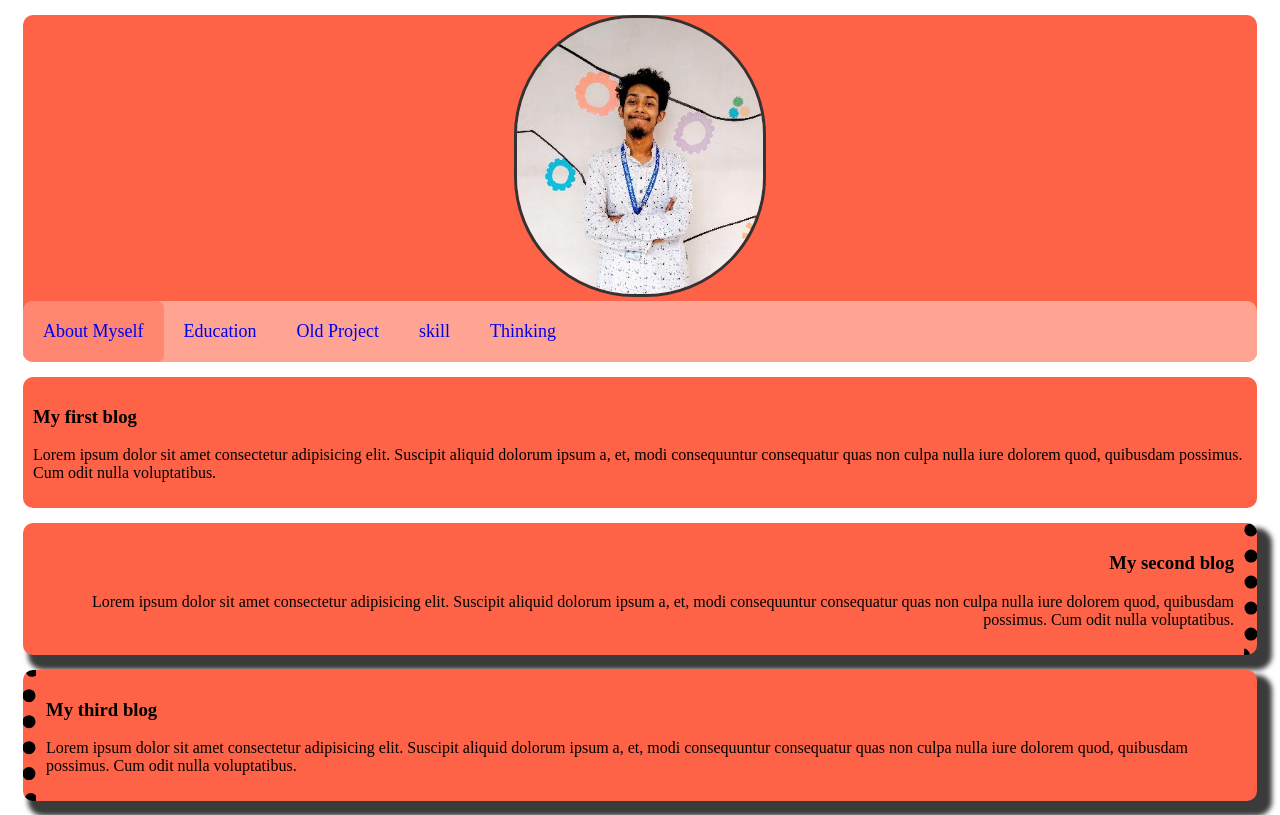
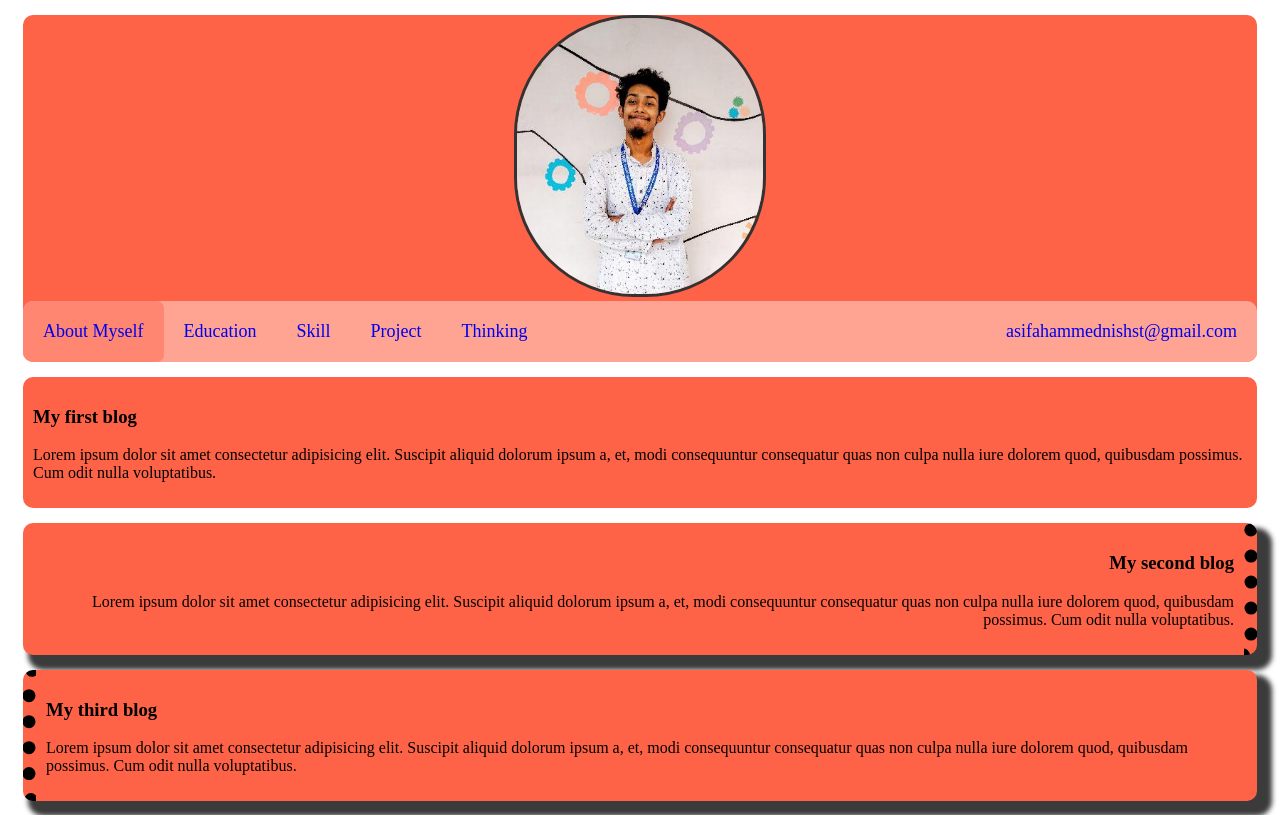
Before and after one commit to Asif3359/Asif3359, a plain HTML site: page index.html in a window 1280 px wide. Shown: the top 815 px of the page. Drawn offline with Linux system fonts and the light colour scheme.

Commit message:
add navigation email edit comment

```diff
--- a/index.html
+++ b/index.html
@@ -13,9 +13,11 @@
             <ul class="navul">
                 <li class="nav "> <a class="link active" href="#about">About Myself</a></li>
                 <li class="nav"> <a class="link" href="#about">Education</a></li>
-                <li class="nav"> <a class="link" href="#about">Old Project</a></li>
-                <li class="nav"> <a class="link" href="#about">skill</a></li>
+                <li class="nav"> <a class="link" href="#about">Skill</a></li>
+                <li class="nav"> <a class="link" href="#about">Project</a></li>
                 <li class="nav"> <a class="link" href="#about">Thinking</a></li>
+
+                <li class="nav email"> <a class="link email" href="mailto:asifahammednishst@gmail.com">asifahammednishst@gmail.com</a></li>
             </ul>
             <!-- <h2>Asif Ahammed </h2>
             <h3>asifahammednishst@gmail.com</h3> -->
--- a/styles/myblogstyle.css
+++ b/styles/myblogstyle.css
@@ -91,3 +91,7 @@
     background-color:rgb(255, 135, 114);
     border-radius: 7px;
   }
+  .email{
+    float: right;
+    text-align: right;
+  }
```
